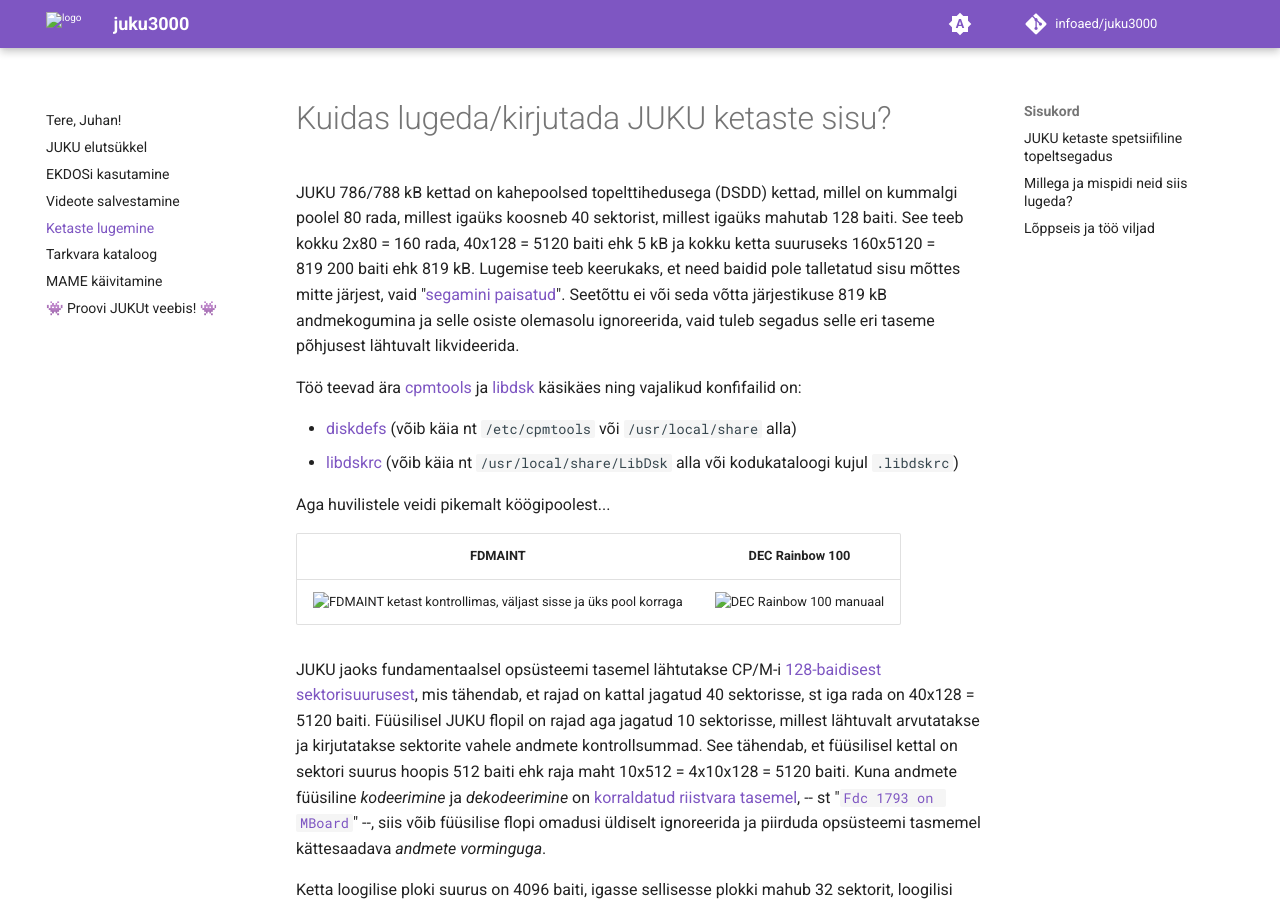
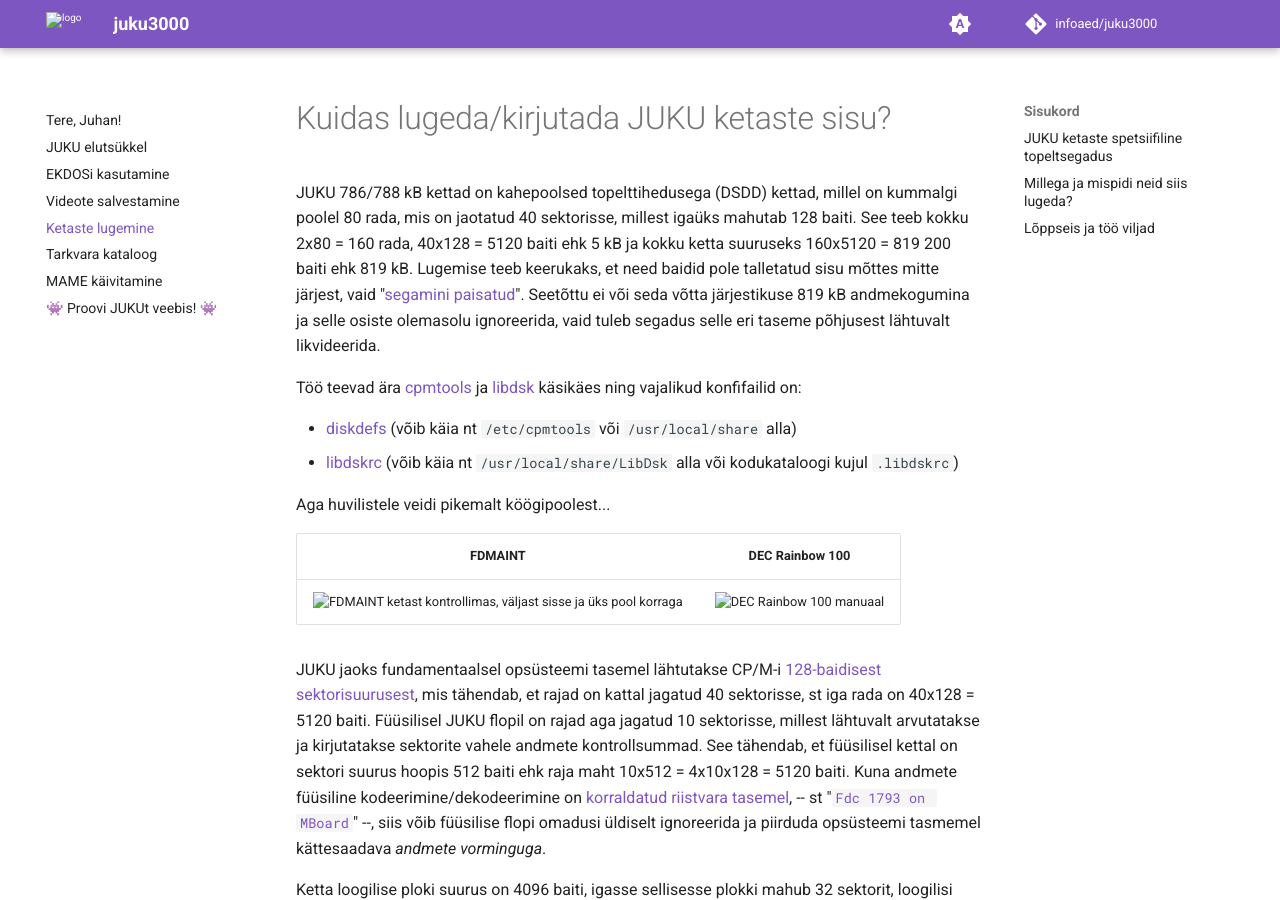
Before and after one commit to infoaed/juku3000, an MkDocs documentation site: the page built from docs/kettad.md, in a window 1280 px wide and 900 px high. Built offline with MkDocs 1.6.1 and Material for MkDocs 9.7.7, drawn with Linux system fonts in a browser that asks for light colours; comment, search, counter and statistics services are not loaded.

Commit message:
Update kettad.md

```diff
--- a/docs/kettad.md
+++ b/docs/kettad.md
@@ -1,6 +1,6 @@
 # Kuidas lugeda/kirjutada JUKU ketaste sisu?
 
-JUKU 786/788 kB kettad on kahepoolsed topelttihedusega (DSDD) kettad, millel on kummalgi poolel 80 rada, millest igaüks koosneb 40 sektorist, millest igaüks mahutab 128 baiti. See teeb kokku 2x80 = 160 rada, 40x128 = 5120 baiti ehk 5 kB ja kokku ketta suuruseks 160x5120 = 819 200 baiti ehk 819 kB. Lugemise teeb keerukaks, et need baidid pole talletatud sisu mõttes mitte järjest, vaid "[segamini paisatud](https://www.seasip.info/Cpm/skew.html)". Seetõttu ei või seda võtta järjestikuse 819 kB andmekogumina ja selle osiste olemasolu ignoreerida, vaid tuleb segadus selle eri taseme põhjusest lähtuvalt likvideerida.
+JUKU 786/788 kB kettad on kahepoolsed topelttihedusega (DSDD) kettad, millel on kummalgi poolel 80 rada, mis on jaotatud 40 sektorisse, millest igaüks mahutab 128 baiti. See teeb kokku 2x80 = 160 rada, 40x128 = 5120 baiti ehk 5 kB ja kokku ketta suuruseks 160x5120 = 819 200 baiti ehk 819 kB. Lugemise teeb keerukaks, et need baidid pole talletatud sisu mõttes mitte järjest, vaid "[segamini paisatud](https://www.seasip.info/Cpm/skew.html)". Seetõttu ei või seda võtta järjestikuse 819 kB andmekogumina ja selle osiste olemasolu ignoreerida, vaid tuleb segadus selle eri taseme põhjusest lähtuvalt likvideerida.
 
 Töö teevad ära [cpmtools](http://www.moria.de/~michael/cpmtools/) ja [libdsk](https://www.seasip.info/Unix/LibDsk/) käsikäes ning vajalikud konfifailid on:
 
@@ -13,7 +13,7 @@ FDMAINT             |  DEC Rainbow 100
 :-------------------------:|:-------------------------:
 ![FDMAINT ketast kontrollimas, väljast sisse ja üks pool korraga](/images/disk5.png)  |  ![DEC Rainbow 100 manuaal](/images/rainbow-logo.png)
 
-JUKU jaoks fundamentaalsel opsüsteemi tasemel lähtutakse CP/M-i [128-baidisest sektorisuurusest](https://en.wikipedia.org/wiki/CP/M#Basic_Input_Output_System), mis tähendab, et rajad on kattal jagatud 40 sektorisse, st iga rada on 40x128 = 5120 baiti. Füüsilisel JUKU flopil on rajad aga jagatud 10 sektorisse, millest lähtuvalt arvutatakse ja kirjutatakse sektorite vahele andmete kontrollsummad. See tähendab, et füüsilisel kettal on sektori suurus hoopis 512 baiti ehk raja maht 10x512 = 4x10x128 = 5120 baiti. Kuna andmete füüsiline _kodeerimine_ ja _dekodeerimine_ on [korraldatud riistvara tasemel](https://en.wikipedia.org/wiki/Modified_frequency_modulation#MFM_coding), -- st "[`Fdc 1793 on MBoard`](https://en.wikipedia.org/wiki/Western_Digital_FD1771)" --, siis võib füüsilise flopi omadusi üldiselt ignoreerida ja piirduda opsüsteemi tasmemel kättesaadava _andmete vorminguga_.
+JUKU jaoks fundamentaalsel opsüsteemi tasemel lähtutakse CP/M-i [128-baidisest sektorisuurusest](https://en.wikipedia.org/wiki/CP/M#Basic_Input_Output_System), mis tähendab, et rajad on kattal jagatud 40 sektorisse, st iga rada on 40x128 = 5120 baiti. Füüsilisel JUKU flopil on rajad aga jagatud 10 sektorisse, millest lähtuvalt arvutatakse ja kirjutatakse sektorite vahele andmete kontrollsummad. See tähendab, et füüsilisel kettal on sektori suurus hoopis 512 baiti ehk raja maht 10x512 = 4x10x128 = 5120 baiti. Kuna andmete füüsiline kodeerimine/dekodeerimine on [korraldatud riistvara tasemel](https://en.wikipedia.org/wiki/Modified_frequency_modulation#MFM_coding), -- st "[`Fdc 1793 on MBoard`](https://en.wikipedia.org/wiki/Western_Digital_FD1771)" --, siis võib füüsilise flopi omadusi üldiselt ignoreerida ja piirduda opsüsteemi tasmemel kättesaadava _andmete vorminguga_.
 
 Ketta loogilise ploki suurus on 4096 baiti, igasse sellisesse plokki mahub 32 sektorit, loogilisi plokke mahub kogu ketta mahu sisse 819200/4096 = 200. Kui eeldada, et neist üks on kasutusel failide kataloogimise plokiks ja kaks reserveeritud süsteemi buutimiseks, siis jääb järgi 200-3 = 197. Seega on JUKU ketta kasutatav maht 197x4096 = 806 912 baiti, mis on omakorda 806912/1024 = 788 kB. Kuna loogilise ploki maht on 32x128 = 4096 baiti ja füüsilise raja maht on 40x128 = 5120 baiti, siis isegi kui üks on neist on lihtsalt 4 kB ja teine 5 kB, siis kettaga toimetamise eri tasmetel eri ühikutega opereerimine loob hulga segadust ning muudab keerukamaks andmete struktuuri tuletamise andmete sisust.
 
```
